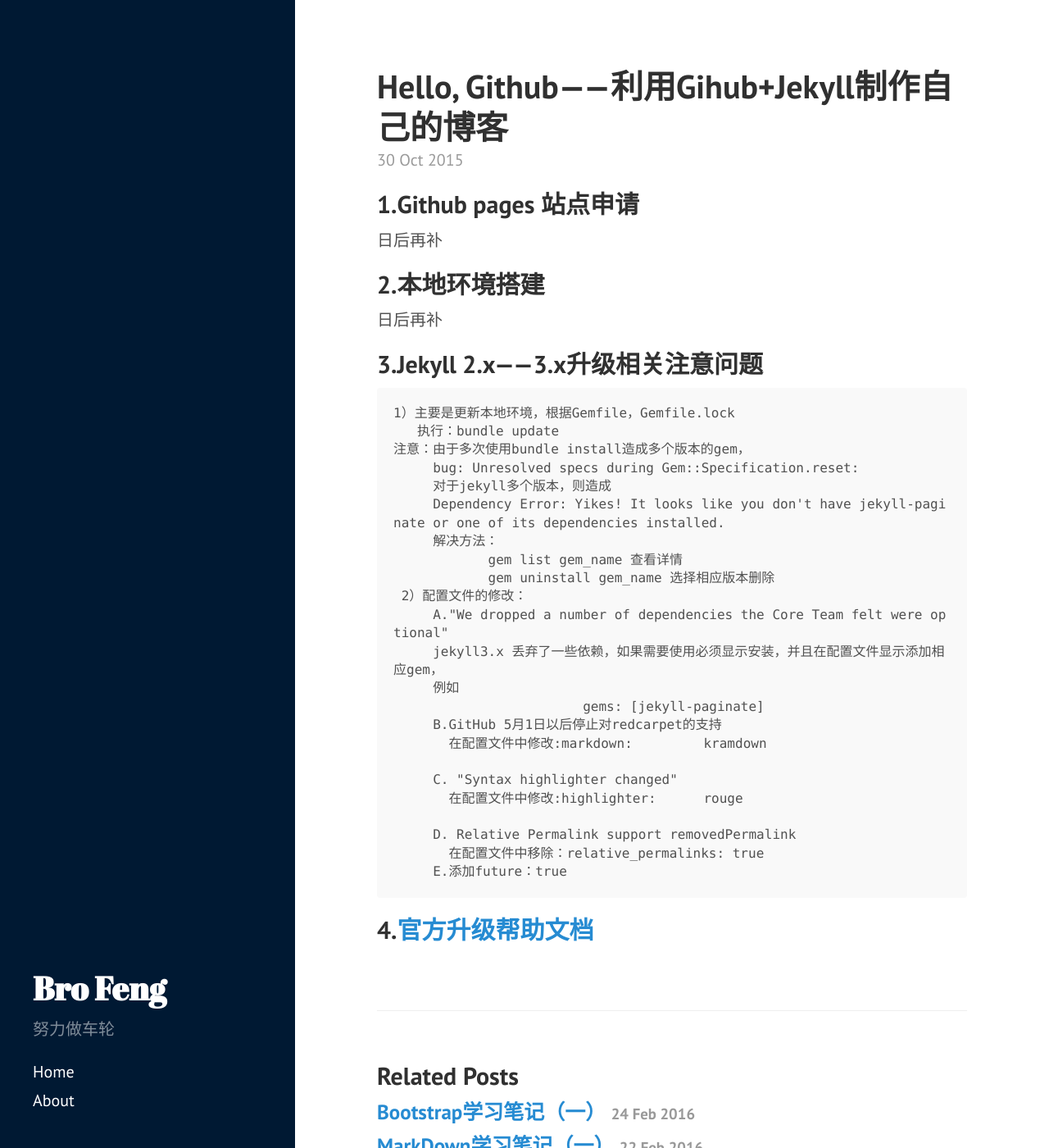
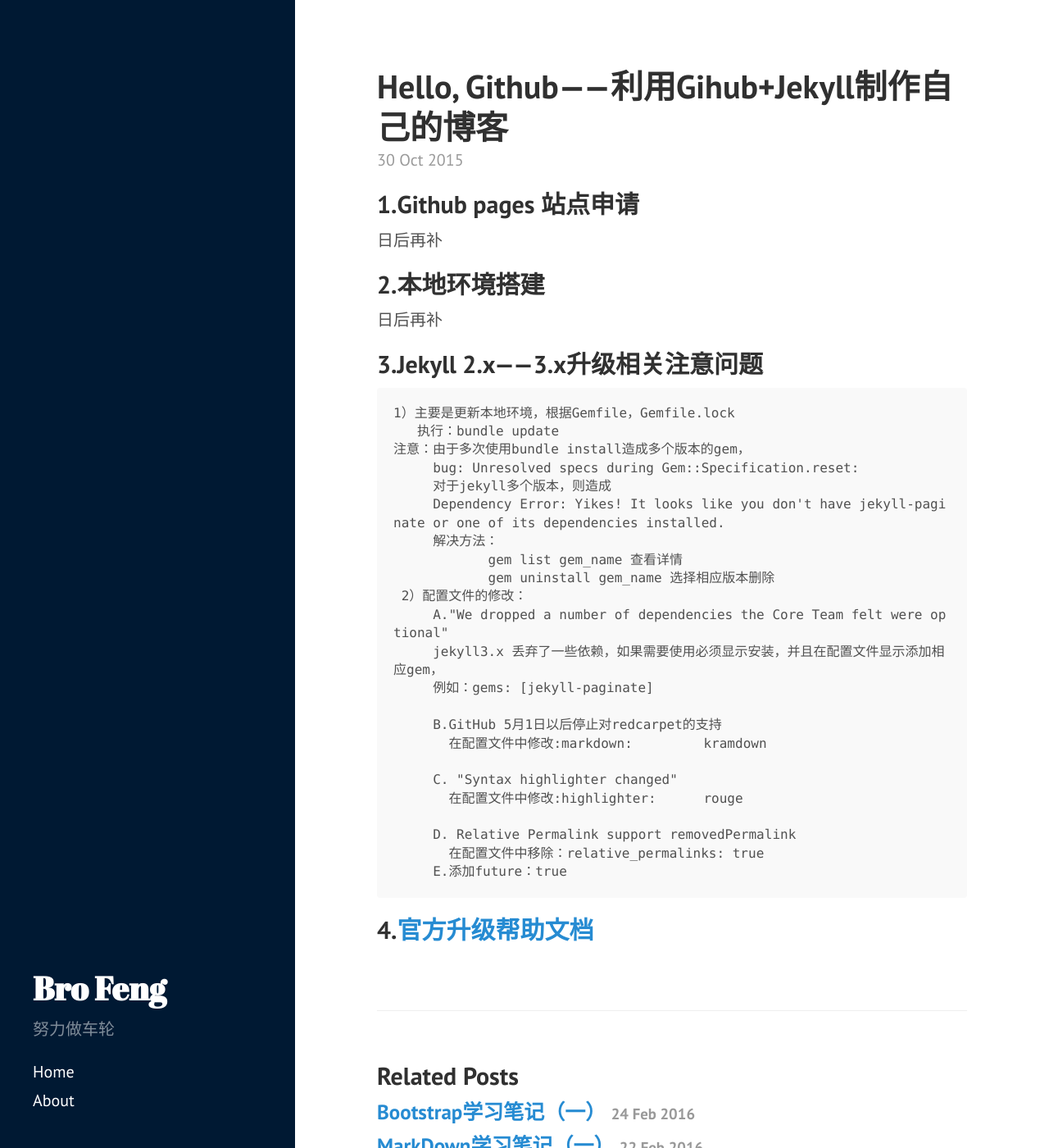
Before and after one commit to fengtaijun0507/fengtaijun0507.github.io, a Jekyll site: the page built from _posts/2015-10-30-test.markdown, in a window 1280 px wide and 1400 px high. Shown: the whole window at 82% size. Built offline with Jekyll 4.4.1, drawn with Linux system fonts in a browser that asks for light colours; some of the changed lines change nothing that is shown.

Commit message:
blog tidy

```diff
--- a/_posts/2015-10-30-test.markdown
+++ b/_posts/2015-10-30-test.markdown
@@ -30,8 +30,8 @@
      2）配置文件的修改：
          A."We dropped a number of dependencies the Core Team felt were optional"
          jekyll3.x 丢弃了一些依赖，如果需要使用必须显示安装，并且在配置文件显示添加相应gem，
-         例如
-                            gems: [jekyll-paginate]
+         例如：gems: [jekyll-paginate]
+
          B.GitHub 5月1日以后停止对redcarpet的支持
            在配置文件中修改:markdown:         kramdown
 
```
